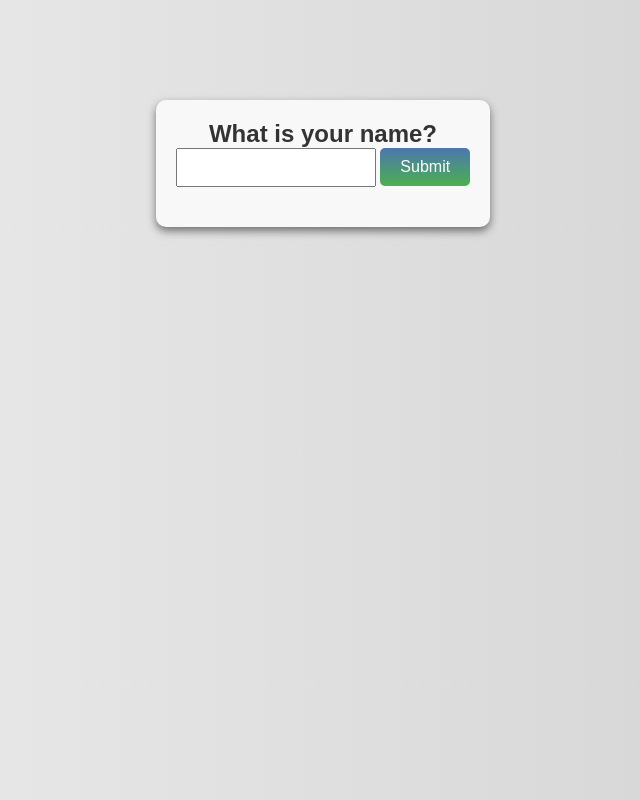
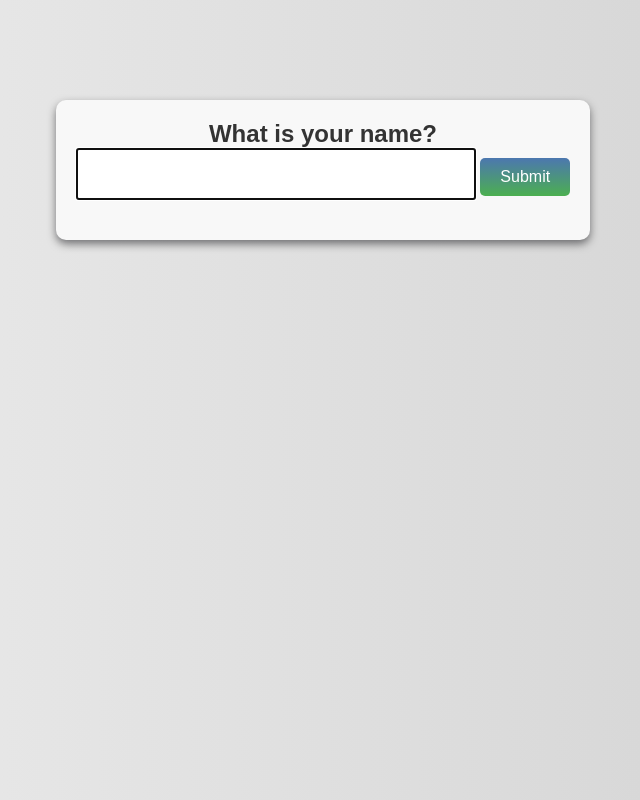
Before and after one commit to solidity247/01_welcome_page, a plain HTML site: page index.html in a window 1280 px wide. Shown: the whole page, without its empty margins (317-957 px from the left). Drawn offline with Linux system fonts and the light colour scheme.

Commit message:
added gitignore file, updated styles and autofocus

```diff
--- a/index.html
+++ b/index.html
@@ -12,7 +12,7 @@
         <form id="askNameForm" autocomplete="off" action="">
           <h2>What is your name?</h2>
           <!-- <label for="nameInput">Name:</label> -->
-          <input type="text" id="nameInput" />
+          <input type="text" id="nameInput" autofocus />
           <button type="submit">Submit</button>
         </form>
       </div>
--- a/style.css
+++ b/style.css
@@ -31,10 +31,11 @@ label {
 }
 
 input {
-  width: 200px; /* Adjusted input width */
+  width: 400px; /* Adjusted input width */
   padding: 10px;
   margin-bottom: 20px;
   box-sizing: border-box;
+  font-size: 1.5em;
 }
 
 button {
```
Also changed, not shown: 1 other file.
